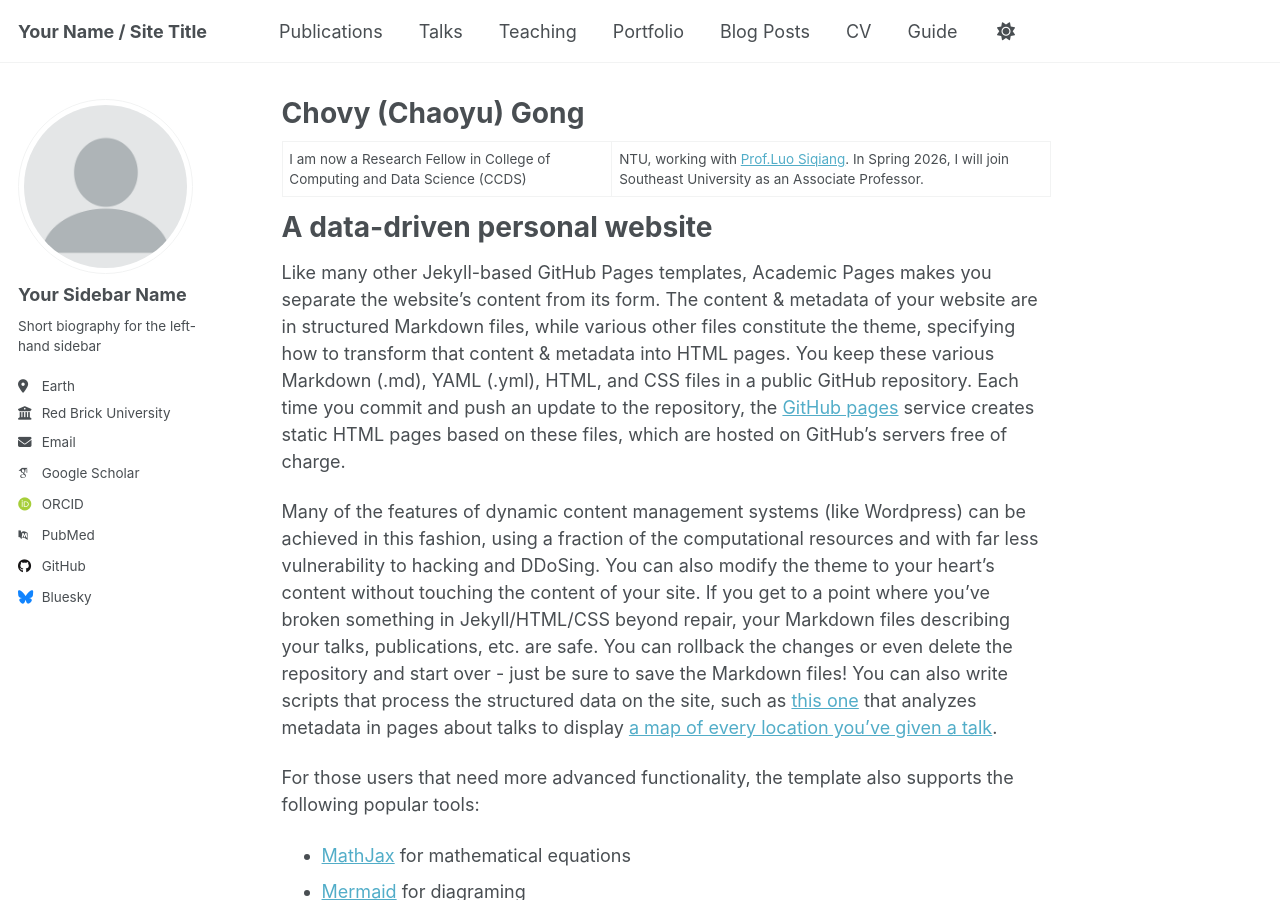
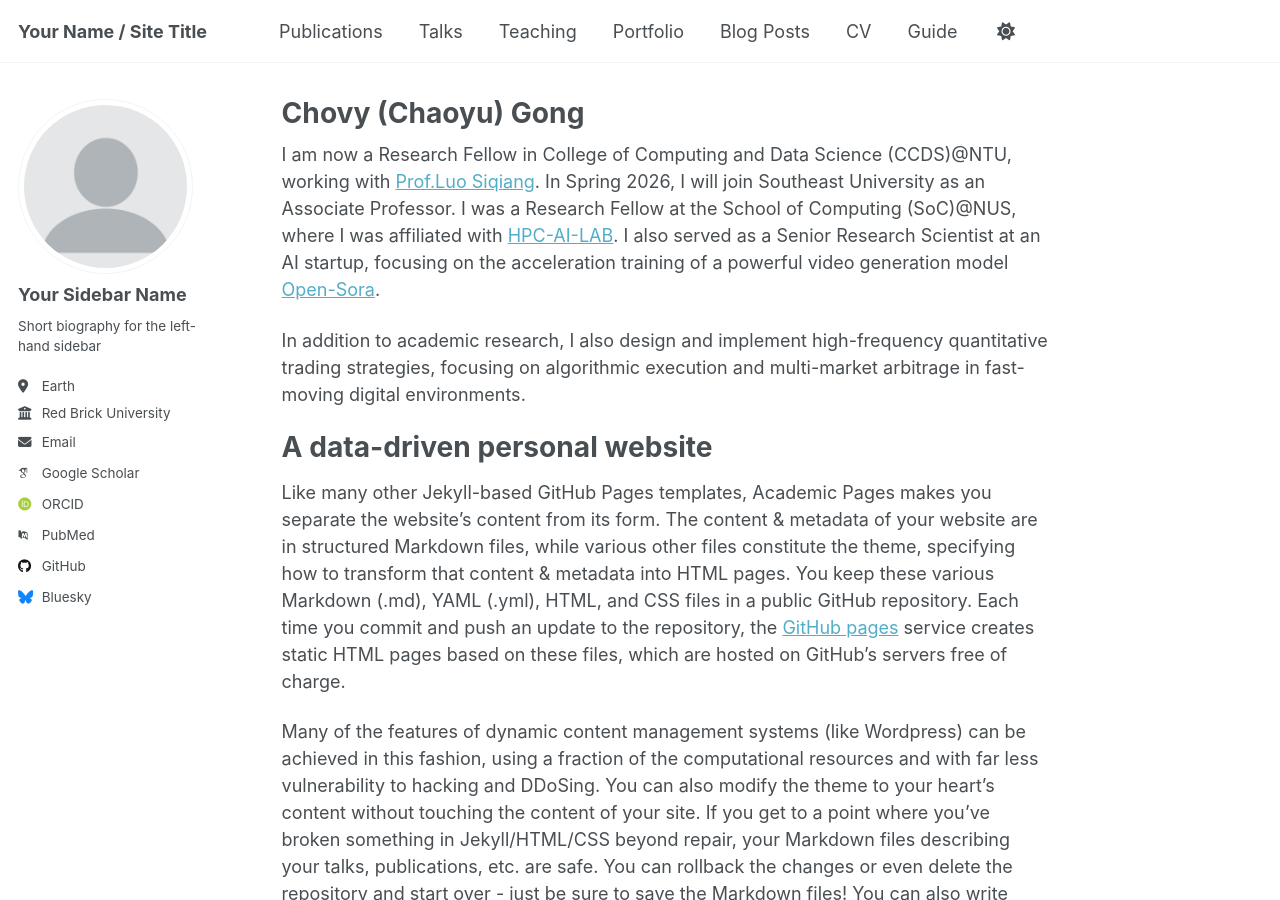
Before and after one commit to doushijihui/Chovy-Gong, a Jekyll site: the page built from _pages/about.md, in a window 1280 px wide and 900 px high. Built offline with Jekyll 4.4.1, drawn with Linux system fonts in a browser that asks for light colours; some web fonts are replaced; a script that is not in the unit is left out.

Commit message:
Update about.md

```diff
--- a/_pages/about.md
+++ b/_pages/about.md
@@ -7,8 +7,9 @@ redirect_from:
   - /about.html
 ---
 
-I am now a Research Fellow in College of Computing and Data Science (CCDS)|NTU, working with [Prof.Luo Siqiang](https://siqiangluo.com/). In Spring 2026, I will join Southeast University as an Associate Professor.
+I am now a Research Fellow in College of Computing and Data Science (CCDS)@NTU, working with [Prof.Luo Siqiang](https://siqiangluo.com/). In Spring 2026, I will join Southeast University as an Associate Professor. I was a Research Fellow at the School of Computing (SoC)@NUS, where I was affiliated with [HPC-AI-LAB](https://ai.comp.nus.edu.sg/). I also served as a Senior Research Scientist at an AI startup, focusing on the acceleration training of a powerful video generation model [Open-Sora](https://huggingface.co/hpcai-tech/Open-Sora-v2).
 
+In addition to academic research, I also design and implement high-frequency quantitative trading strategies, focusing on algorithmic execution and multi-market arbitrage in fast-moving digital environments.
 
 A data-driven personal website
 ======
```
